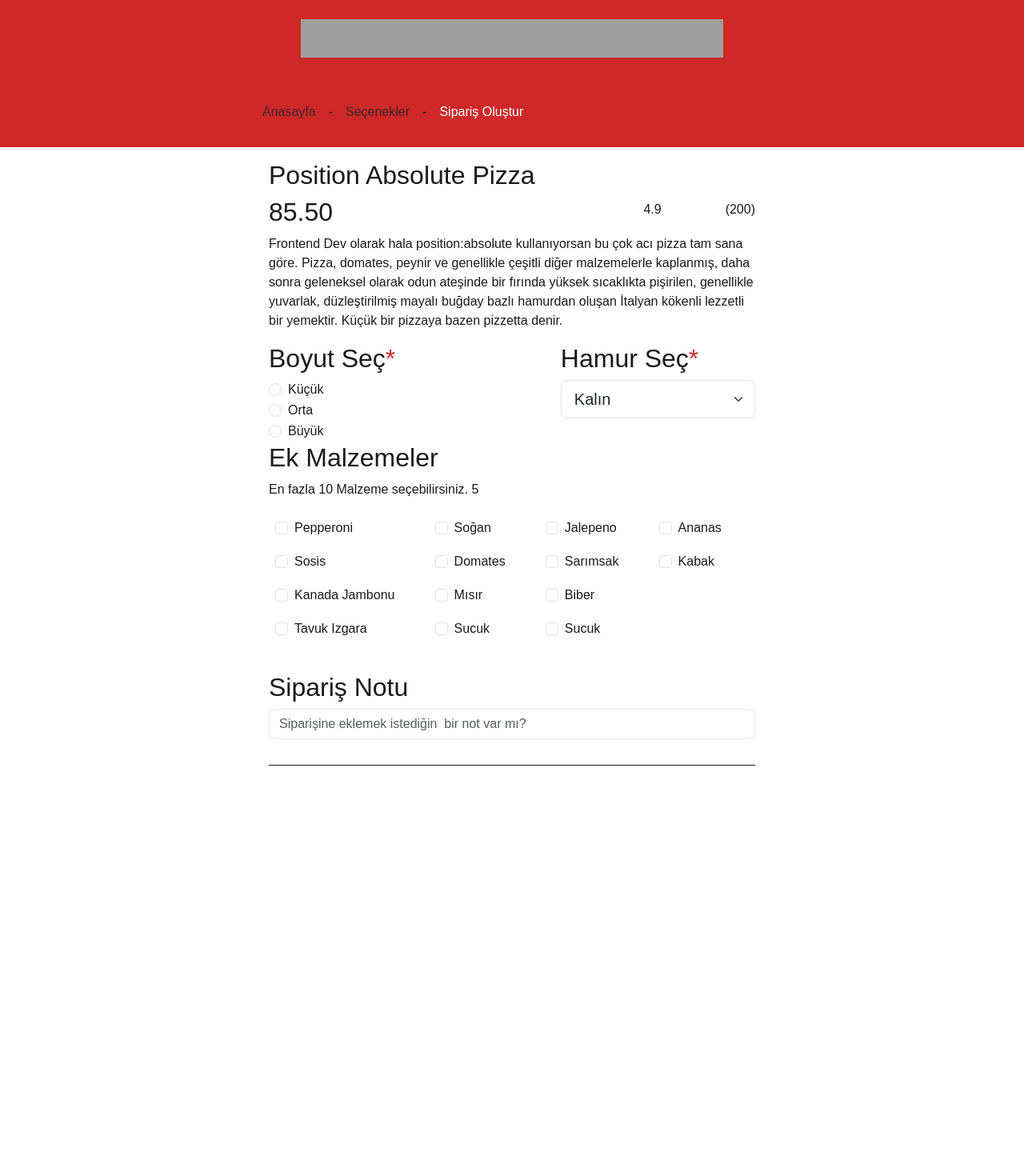
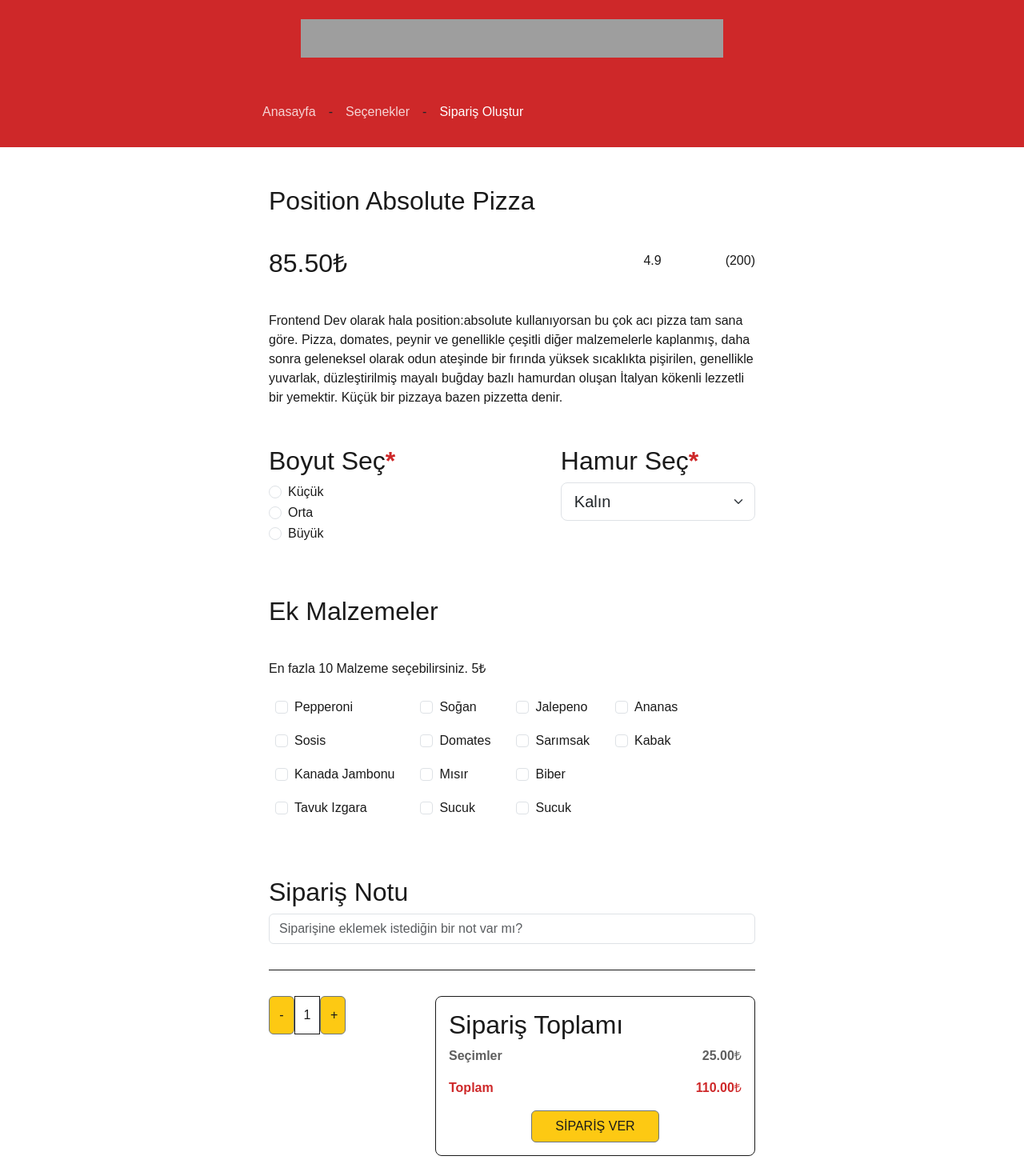
Before and after one commit to benimertcan/ReactPizzaProject, a React (Vite) app: page / in a window 1280 px wide. Shown: the top 1470 px of the page at 80% size. Before the commit the page ends 973 px from the top, so only its background shows below. Built offline with nearby package versions, Linux system fonts and the light colour scheme; grey boxes are pictures that could not be loaded.

Commit message:
OrderPage is completed

```diff
--- a/src/App.jsx
+++ b/src/App.jsx
@@ -1,4 +1,5 @@
 import './App.css'
+import './Reset.css'
 import OrderPage from './components/OrderPage'
 
 function App() {
--- a/src/components/OrderPage.jsx
+++ b/src/components/OrderPage.jsx
@@ -1,7 +1,7 @@
 import '../App.css'
 import './orderPage.css'
 import materials from '../MaterialsData'
-import { NavLink, Label, Form, Input, FormGroup } from 'reactstrap';
+import { NavLink, Label, Form, Input, FormGroup, Button } from 'reactstrap';
 import Materials from './Materials';
 import 'bootstrap/dist/css/bootstrap.min.css';
 function OrderPage() {
@@ -11,19 +11,19 @@ function OrderPage() {
         <>
             <div className='orderpage'>
                 {/*Header Start*/}
-                <div className='header'>
+                <header className='header'>
                     <div className='headerIn'>
                         <img className='logo' src='public\homepage\logo.svg' />
                         <div className='links'>
                             <NavLink
-                                disabled
+
                                 href="#"
                                 className='opacity'
                             >
                                 Anasayfa
                             </NavLink>
                             <a>-</a>
-                            <NavLink className='opacity' disabled href="#">
+                            <NavLink className='opacity' href="#">
                                 Seçenekler
                             </NavLink>
                             <a>-</a>
@@ -35,26 +35,26 @@ function OrderPage() {
                             </NavLink>
                         </div>
                     </div>
-                </div>
+                </header>
                 {/*Header End*/}
                 {/*/////////////////////////////////////////////*/}
                 {/*Form Start*/}
-                <div className='formDiv'>
-                    <div className='flexStart'> <h2>Position Absolute Pizza</h2>
-                        <div className='displayRow productData'>
-                            <h2>85.50</h2>
+                <div className='formDiv '>
+                    <div className='flexStart allPadding'> <h2>Position Absolute Pizza</h2>
+                        <div className='displayRow productData allPadding'>
+                            <h2>85.50₺</h2>
                             <div className='displayRow '><p className='pt'>4.9</p><p>(200)</p></div>
                         </div>
-                        <p className='flexStart'>Frontend Dev olarak hala position:absolute kullanıyorsan bu çok acı pizza tam sana göre. Pizza, domates, peynir ve genellikle çeşitli diğer malzemelerle kaplanmış, daha sonra geleneksel olarak odun ateşinde bir fırında yüksek sıcaklıkta pişirilen, genellikle yuvarlak, düzleştirilmiş mayalı buğday bazlı hamurdan oluşan İtalyan kökenli lezzetli bir yemektir. Küçük bir pizzaya bazen pizzetta denir. </p></div>
+                        <p className='flexStart allPadding'>Frontend Dev olarak hala position:absolute kullanıyorsan bu çok acı pizza tam sana göre. Pizza, domates, peynir ve genellikle çeşitli diğer malzemelerle kaplanmış, daha sonra geleneksel olarak odun ateşinde bir fırında yüksek sıcaklıkta pişirilen, genellikle yuvarlak, düzleştirilmiş mayalı buğday bazlı hamurdan oluşan İtalyan kökenli lezzetli bir yemektir. Küçük bir pizzaya bazen pizzetta denir. </p></div>
                     <div>
                         <Form>
-                            <div className='displayRow spaceBetween
+                            <div className='displayRow allPadding spaceBetween
                            '><div className='chooseSize'>
                                     <h2>Boyut Seç<span className='colorRed'>*</span></h2>
 
                                     <FormGroup check>
                                         <Input
-                                            name="radio1"
+                                            name="radio"
                                             type="radio"
                                         />
                                         {' '}
@@ -64,7 +64,7 @@ function OrderPage() {
                                     </FormGroup>
                                     <FormGroup check>
                                         <Input
-                                            name="radio1"
+                                            name="radio"
                                             type="radio"
                                         />
                                         {' '}
@@ -77,7 +77,7 @@ function OrderPage() {
                                         disabled
                                     >
                                         <Input
-                                            name="radio1"
+                                            name="radio"
                                             type="radio"
                                         />
                                         {' '}
@@ -106,31 +106,66 @@ function OrderPage() {
                                 </div>
                             </div>
 
-                            <div>
-                                <div className='flexStart'>
-                                    <h2>Ek Malzemeler</h2>
-                                    <p>En fazla 10 Malzeme seçebilirsiniz. 5</p>
+                            <div className='allPadding '>
+                                <div className='flexStart '>
+                                    <h2 className='allPadding'>Ek Malzemeler</h2>
+                                    <p className='allPadding'>En fazla 10 Malzeme seçebilirsiniz. 5₺</p>
                                 </div>
                                 <div className='flexStart materialsDiv'>
                                     {materials.map((material, index) => (<Materials materialName={material.materialName} key={index} />))}
                                 </div>
                             </div>
-                            <div className='flexStart noteDiv'>
-                                <h2>Sipariş Notu</h2>
-                                <FormGroup>
+                            <div className='flexStart noteDiv allPadding'>
+                                <h2 >Sipariş Notu</h2>
+                                <FormGroup >
                                     <Input type='text'
                                         className="mb-3"
-                                        placeholder="Siparişine eklemek istediğin  bir not var mı?"
+                                        placeholder="Siparişine eklemek istediğin bir not var mı?"
                                     />
                                 </FormGroup>
                             </div>
                             <div className='borderBottom'></div>
-
+                            <div className='displayRow spaceBetween orderDiv'>
+                                <div className='displayRow'>
+                                    <Button
+                                    >
+                                        -
+                                    </Button>
+                                    <div className='state centerAll'>1</div>
+                                    <Button
+                                    >
+                                        +
+                                    </Button>
+                                </div>
+                                <div className='orderDivIn displayCol' >
+                                    <h2 className='flexStart'>Sipariş Toplamı</h2>
+                                    <div className='displayCol centerAll'>
+                                        <div className='spaceBetween colorLightGray'>
+                                            <p>Seçimler</p>
+                                            <p>25.00₺</p>
+                                        </div>
+                                        <div className='spaceBetween colorRed'>
+                                            <p>Toplam</p>
+                                            <p>110.00₺</p>
+                                        </div>
+                                    </div>
+                                    <div >
+                                        <Button
+                                            className='orderButton'
+                                        >
+                                            SİPARİŞ VER
+                                        </Button>
+                                    </div>
+                                </div>
+                            </div>
                         </Form>
                     </div>
                 </div>
                 {/*Form End*/}
                 {/*/////////////////////////////////////////////*/}
+                <footer>
+
+                </footer>
             </div >
         </>
     )
--- a/src/components/orderPage.css
+++ b/src/components/orderPage.css
@@ -22,9 +22,19 @@
 /*{border: 1px purple solid;}*/
 
 .pt{margin-right: 5rem;}
+.centerAll{
+    display: flex;
+    align-content: center;
+    justify-content: center;
+
+}
 .displayRow{
     display: flex;
     flex-direction: row;
+}
+.displayCol{
+    display: flex;
+    flex-direction: column;
 }
 .spaceBetween{
     display: flex;
@@ -44,9 +54,12 @@
     align-items: center;
     font-family: var(--font-Roboto-Condensed);
     justify-content: space-between;
+    font-weight:lighter;
 
 }
-
+.allPadding{
+    padding-top:2rem ;
+}
 .header {
     background-color: var(--color-red);
     width: 100%;
@@ -97,8 +110,10 @@
 }
 .colorRed{
     color: var(--color-red);
+    font-weight: bold;
 }
 .materialsDiv{
+    width:25rem;
     height: 25vh;
     display: flex;
     flex-direction: column;
@@ -110,3 +125,35 @@
 .borderBottom{
 border-bottom: var(--color-darkGrey) 1px solid;
 }
+button{
+     background-color: var(--color-yellow) !important;
+     color: var(--color-darkGrey) !important;
+     width: 2rem;
+     height: 3rem;
+}
+.state{
+    width: 2rem;
+    height: 3rem;
+    border: var(--color-darkGrey) 1px solid;
+    align-items: center;
+}
+.orderButton{
+    width: 10rem;
+    height: 5vh;
+}
+.orderDivIn{
+    border: var(--color-darkGrey) 1px solid;
+    border-radius: .5rem;
+    width: 25rem;
+    padding: 1rem;
+}
+.orderDiv{
+    margin-top: 2rem;
+}
+.colorLightGray{
+    color: var(--color-lightGray);
+    font-weight: bold;
+}
+footer{
+    margin: 5rem;
+}
```
Also changed, not shown: src/Reset.css (added).
